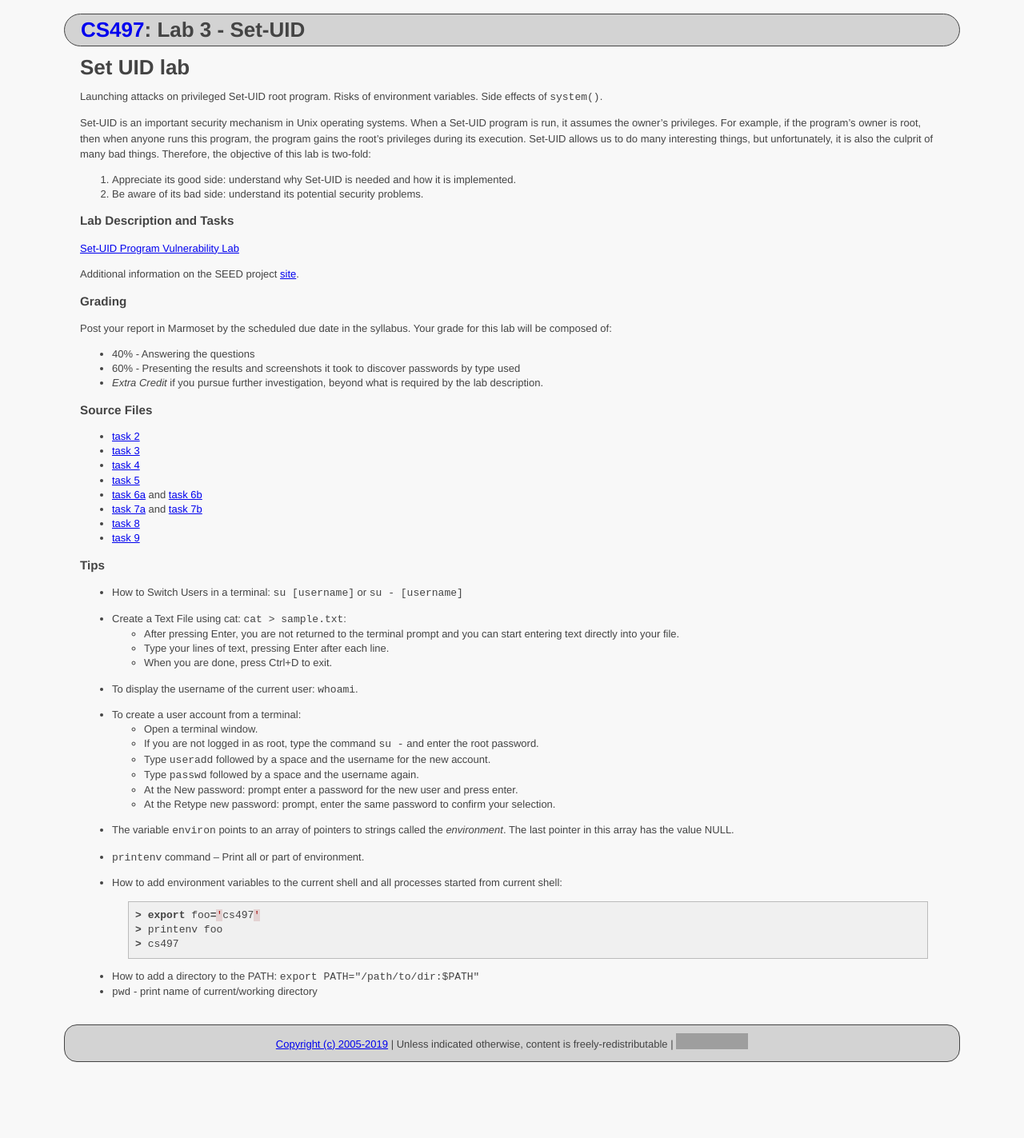
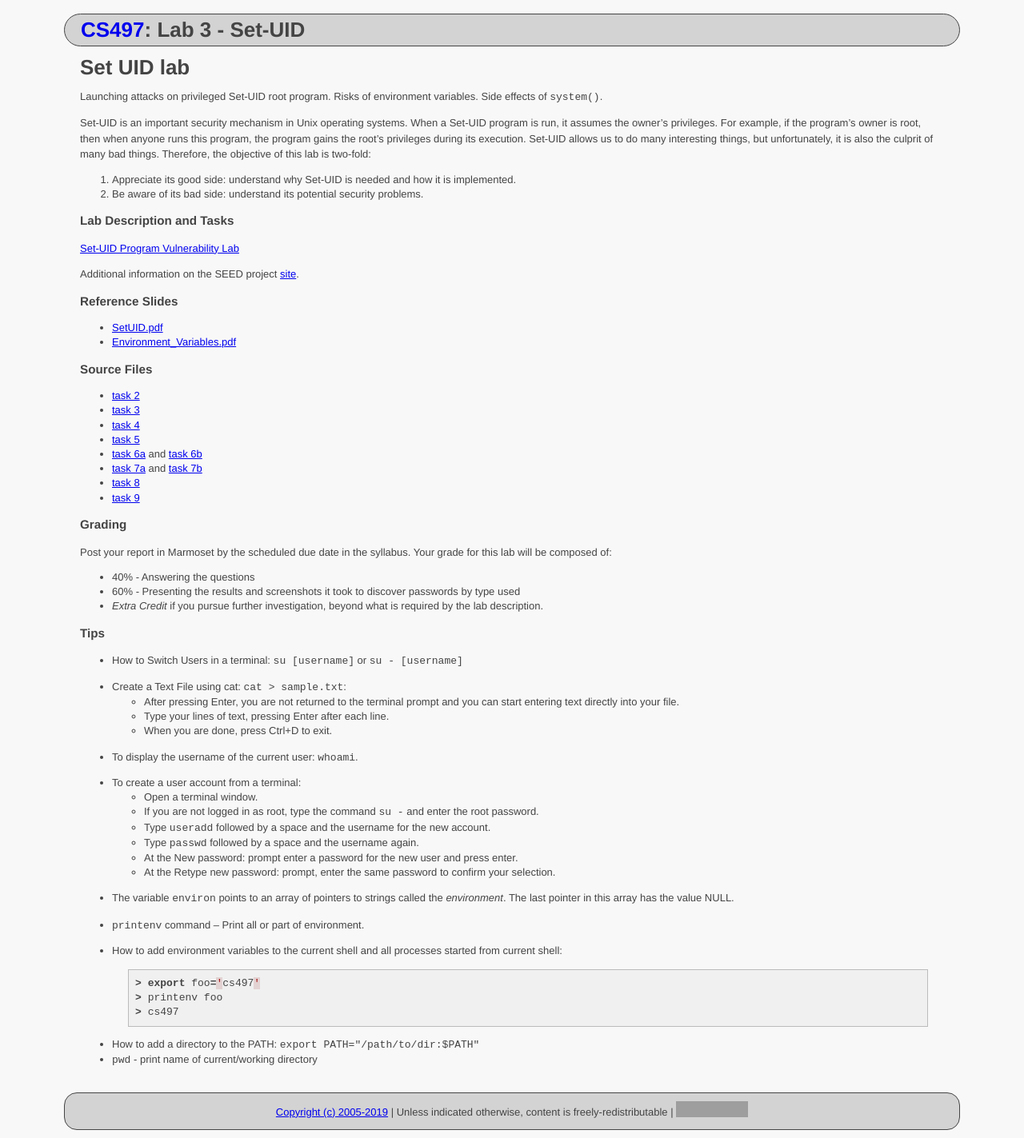
Before and after one commit to ycpcs/cs497-spring2019, a Jekyll site: the page built from labs/lab03.md, in a window 1280 px wide. Shown: the whole page at 80% size. Built offline with Jekyll 4.4.1, drawn with Linux system fonts in a browser that asks for light colours; before the commit the page ends 1338 px from its top, so only the background shows below that; part of the change alters nothing that is shown; grey boxes are pictures that could not be loaded.

Commit message:
Update lab03.md

```diff
--- a/labs/lab03.md
+++ b/labs/lab03.md
@@ -18,12 +18,9 @@ Set-UID is an important security mechanism in Unix operating systems. When a Set
 
 Additional information on the SEED project [site](http://www.cis.syr.edu/~wedu/seed/Labs_16.04/Software/Environment_Variable_and_SetUID/).
 
-### Grading
-
-Post your report in Marmoset by the scheduled due date in the syllabus. Your grade for this lab will be composed of:
-- 40% - Answering the questions
-- 60% - Presenting the results and screenshots it took to discover passwords by type used
-- *Extra Credit* if you pursue further investigation, beyond what is required by the lab description.
+### Reference Slides
+- [SetUID.pdf](setuid/SetUID.pdf)
+- [Environment_Variables.pdf](setuid/Environment_Variables.pdf)
 
 ### Source Files
 - [task 2](setuid/penv.c)
@@ -34,6 +31,13 @@ Post your report in Marmoset by the scheduled due date in the syllabus. Your gra
 - [task 7a](setuid/mylib.c) and [task 7b](setuid/myprog.c)
 - [task 8](setuid/sysexecve.c)
 - [task 9](setuid/capleak.c)
+
+### Grading
+
+Post your report in Marmoset by the scheduled due date in the syllabus. Your grade for this lab will be composed of:
+- 40% - Answering the questions
+- 60% - Presenting the results and screenshots it took to discover passwords by type used
+- *Extra Credit* if you pursue further investigation, beyond what is required by the lab description.
 
 ### Tips
 
```
